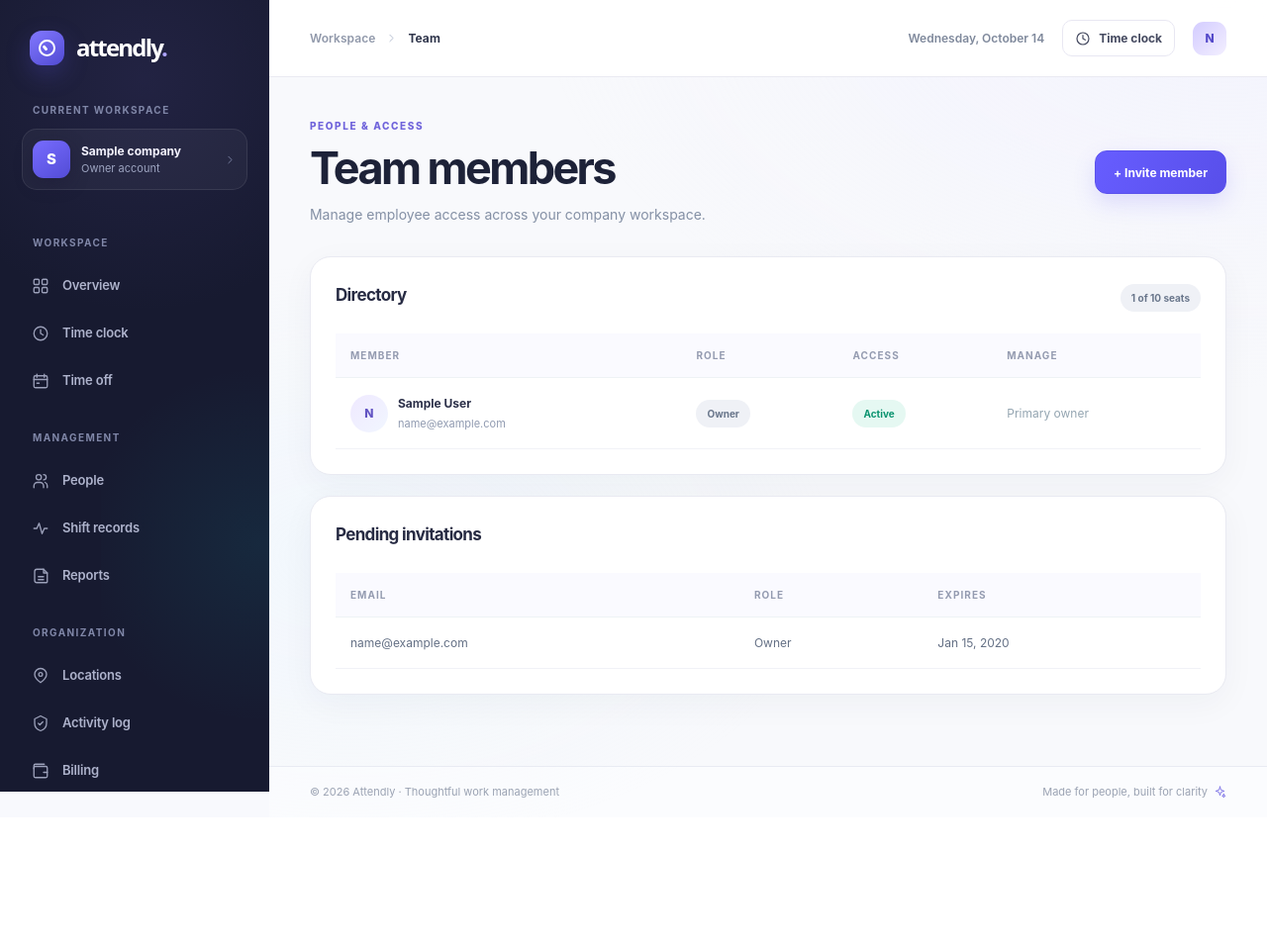
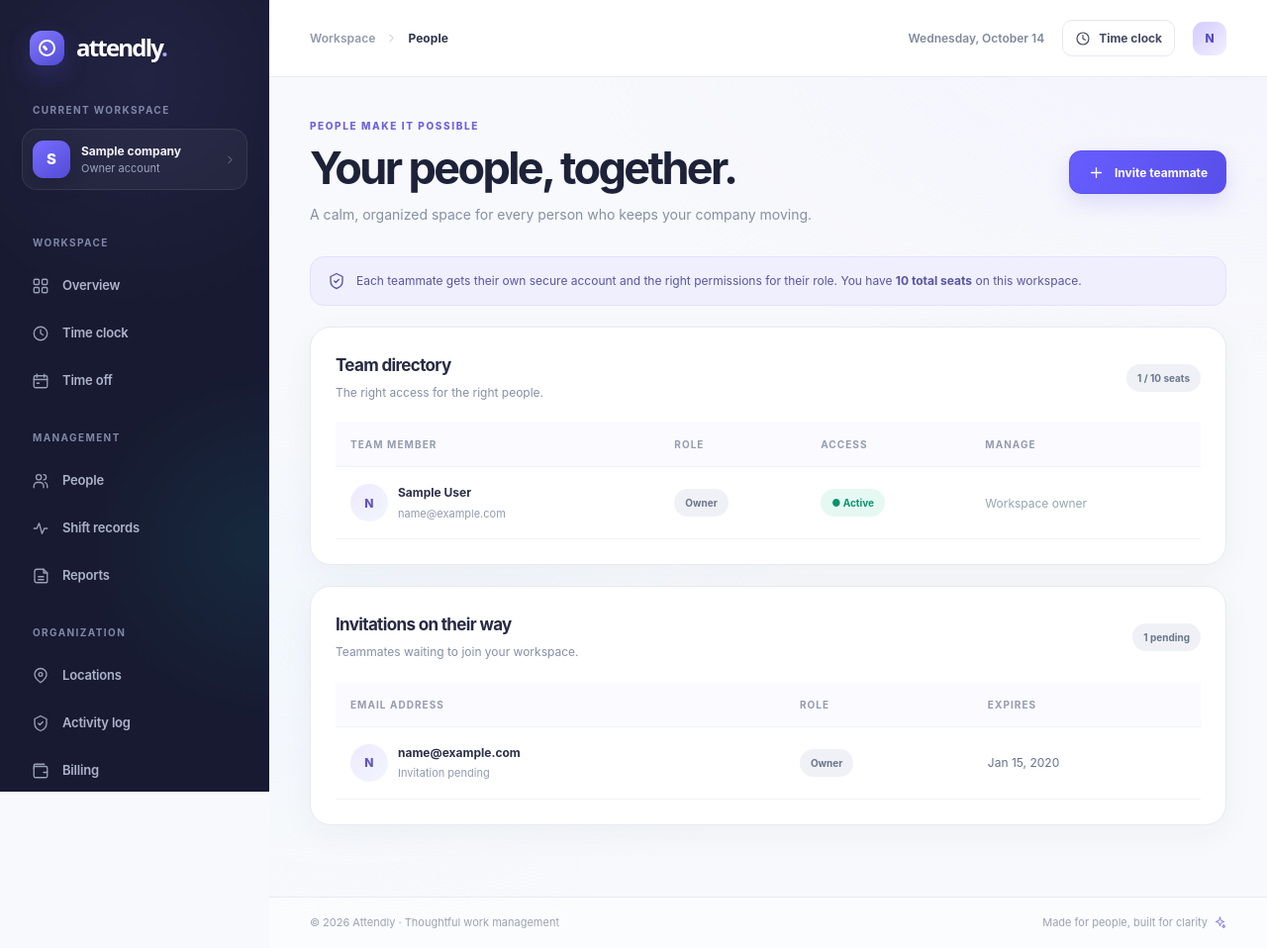
Before and after one commit to akrammk5/Attendly-tracking-system, a Django app: template platform/templates/team.html in a window 1280 px wide. Shown: the whole page at 99% size. Before the commit the page ends 807 px from the top, so only its background shows below. Run offline with Django 5.2, Linux system fonts and the light colour scheme; the template is opened without the code that fills it: values that come from a table or form of the project are taken from there, others are empty; a user stored in the database is signed in; tables that the repository leaves empty hold one stand-in row (values such as "Sample post"); parts of the project's set-up code (start-up, migrations or seed data) failed here and were passed over.

Commit message:
design: elegant people management and welcoming auth experience

```diff
--- a/platform/templates/team.html
+++ b/platform/templates/team.html
@@ -1,16 +1,17 @@
-{% extends 'base.html' %}{% block title %}Team{% endblock %}{% block breadcrumb %}Team{% endblock %}
+{% extends 'base.html' %}{% block title %}People{% endblock %}{% block breadcrumb %}People{% endblock %}
 {% block content %}
-<div class="page-heading"><div><div class="eyebrow">PEOPLE & ACCESS</div><h1>Team members</h1><p>Manage employee access across your company workspace.</p></div>
-{% if member.role == "owner" or member.role == "admin" %}<a class="btn btn-primary" href="{% url 'invite' company.slug %}">+ Invite member</a>{% endif %}</div>
-<div class="panel"><div class="panel-head"><h2>Directory</h2><span class="pill muted">{{ people|length }} of {{ company.seats }} seats</span></div>
-<div class="table-wrap"><table><thead><tr><th>Member</th><th>Role</th><th>Access</th><th>Manage</th></tr></thead><tbody>
+<div class="page-heading"><div><div class="eyebrow">PEOPLE MAKE IT POSSIBLE</div><h1>Your people, together.</h1><p>A calm, organized space for every person who keeps your company moving.</p></div>{% if member.role == "owner" or member.role == "admin" %}<a class="btn btn-primary" href="{% url 'invite' company.slug %}"><svg class="ico"><use href="#i-plus"/></svg> Invite teammate</a>{% endif %}</div>
+<div class="team-lede"><svg class="ico"><use href="#i-shield"/></svg><span>Each teammate gets their own secure account and the right permissions for their role. You have <strong>{{ company.seats }} total seats</strong> on this workspace.</span></div>
+<section class="panel"><div class="panel-head"><div><h2>Team directory</h2><p>The right access for the right people.</p></div><span class="pill muted">{{ people|length }} / {{ company.seats }} seats</span></div>
+<div class="table-wrap"><table><thead><tr><th>TEAM MEMBER</th><th>ROLE</th><th>ACCESS</th><th>MANAGE</th></tr></thead><tbody>
 {% for m in people %}<tr><td><div class="person"><span class="person-avatar">{{ m.user.email|first|upper }}</span><span><strong>{{ m.user.get_full_name|default:m.user.email }}</strong><small>{{ m.user.email }}</small></span></div></td>
-<td><span class="pill muted">{{ m.get_role_display }}</span></td><td><span class="pill {% if m.active %}live{% else %}muted{% endif %}">{% if m.active %}Active{% else %}Disabled{% endif %}</span></td>
+<td><span class="pill muted">{{ m.get_role_display }}</span></td><td><span class="pill {% if m.active %}live{% else %}muted{% endif %}">{% if m.active %}● Active{% else %}Disabled{% endif %}</span></td>
 <td>{% if member.role == "owner" or member.role == "admin" %}{% if m.role != "owner" %}
-<form method="post" action="{% url 'update_team' company.slug m.pk %}" class="inline-form">{% csrf_token %}<label class="sr-only" for="role-{{ m.pk }}">Change role</label><select id="role-{{ m.pk }}" name="role"><option value="employee" {% if m.role == "employee" %}selected{% endif %}>Employee</option><option value="manager" {% if m.role == "manager" %}selected{% endif %}>Manager</option><option value="admin" {% if m.role == "admin" %}selected{% endif %}>Admin</option></select><button class="btn btn-small" type="submit">Save</button></form>
+<form method="post" action="{% url 'update_team' company.slug m.pk %}" class="inline-form">{% csrf_token %}<label class="sr-only" for="role-{{ m.pk }}">Change role for {{ m.user.email }}</label><select id="role-{{ m.pk }}" name="role"><option value="employee" {% if m.role == "employee" %}selected{% endif %}>Employee</option><option value="manager" {% if m.role == "manager" %}selected{% endif %}>Manager</option><option value="admin" {% if m.role == "admin" %}selected{% endif %}>Admin</option></select><button class="btn btn-small" type="submit">Update</button></form>
 {% if m.active %}<form method="post" action="{% url 'update_team' company.slug m.pk %}" class="inline-form">{% csrf_token %}<button class="btn btn-small btn-danger" type="submit" name="action" value="deactivate">Disable</button></form>{% endif %}
-{% else %}<span class="subtle">Primary owner</span>{% endif %}{% else %}<span class="subtle">View only</span>{% endif %}</td></tr>
-{% empty %}<tr><td colspan="4" class="empty-cell">No team members yet.</td></tr>{% endfor %}</tbody></table></div></div>
-{% if invites %}<div class="panel section-gap"><div class="panel-head"><h2>Pending invitations</h2></div>
-<div class="table-wrap"><table><thead><tr><th>Email</th><th>Role</th><th>Expires</th></tr></thead><tbody>{% for inv in invites %}<tr><td>{{ inv.email }}</td><td>{{ inv.get_role_display }}</td><td>{{ inv.expires_at|date:"M j, Y" }}</td></tr>{% endfor %}</tbody></table></div></div>{% endif %}
+{% else %}<span class="subtle">Workspace owner</span>{% endif %}{% else %}<span class="subtle">View only</span>{% endif %}</td></tr>
+{% empty %}<tr><td colspan="4"><div class="empty-inline"><div class="empty-illustration"><svg class="ico"><use href="#i-users"/></svg></div><strong>Your team is one invite away.</strong><p>Start by inviting your first teammate.</p></div></td></tr>{% endfor %}
+</tbody></table></div></section>
+{% if invites %}<section class="panel section-gap"><div class="panel-head"><div><h2>Invitations on their way</h2><p>Teammates waiting to join your workspace.</p></div><span class="pill muted">{{ invites|length }} pending</span></div>
+<div class="table-wrap"><table><thead><tr><th>EMAIL ADDRESS</th><th>ROLE</th><th>EXPIRES</th></tr></thead><tbody>{% for inv in invites %}<tr><td><div class="person"><span class="person-avatar">{{ inv.email|first|upper }}</span><span><strong>{{ inv.email }}</strong><small>Invitation pending</small></span></div></td><td><span class="pill muted">{{ inv.get_role_display }}</span></td><td>{{ inv.expires_at|date:"M j, Y" }}</td></tr>{% endfor %}</tbody></table></div></section>{% endif %}
 {% endblock %}
```
